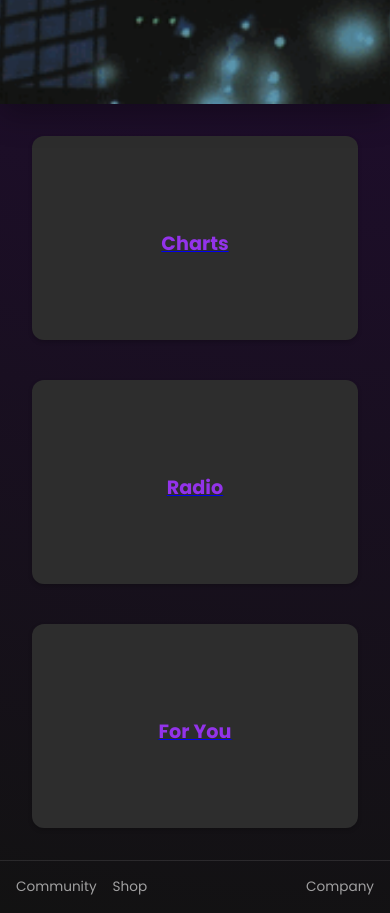
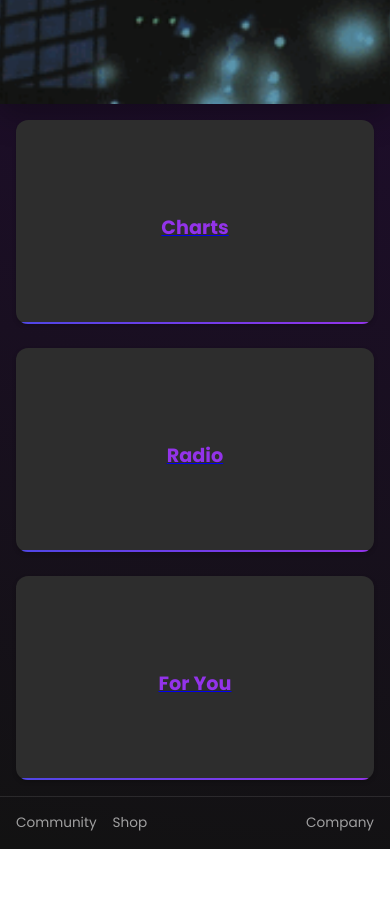
Before and after one commit to oldwestsolutions/808brokers, a React (Create React App) app: page / in a window 390 px wide. Shown: the part 820-1733 px from the top of the page. After the commit the page ends 1669 px from the top, so only its background shows below. Built offline with nearby package versions, Linux system fonts and the light colour scheme.

Commit message:
Updated feature cards: added permanent blue line for mobile views

```diff
--- a/src/styles/Home.css
+++ b/src/styles/Home.css
@@ -98,6 +98,24 @@ body {
   align-items: center;
   gap: 0.75rem;
   box-shadow: 0 4px 6px rgba(0, 0, 0, 0.2);
+  position: relative;
+  overflow: hidden;
+}
+
+.feature-card::after {
+  content: '';
+  position: absolute;
+  bottom: 0;
+  left: 0;
+  width: 100%;
+  height: 3px;
+  background: linear-gradient(90deg, #4f46e5, #9333ea);
+  transform: translateY(100%);
+  transition: transform 0.3s ease;
+}
+
+.feature-card:hover::after {
+  transform: translateY(0);
 }
 
 .feature-icon {
@@ -243,6 +261,11 @@ body {
     padding: 1rem;
   }
 
+  .feature-card::after {
+    transform: translateY(0);
+    height: 2px;
+  }
+
   .feature-icon {
     width: 45px;
     height: 45px;
@@ -259,6 +282,11 @@ body {
   .feature-card p {
     font-size: 0.9rem;
     max-width: 90%;
+  }
+
+  .features {
+    padding: 1rem;
+    gap: 1.5rem;
   }
 }
 
```
